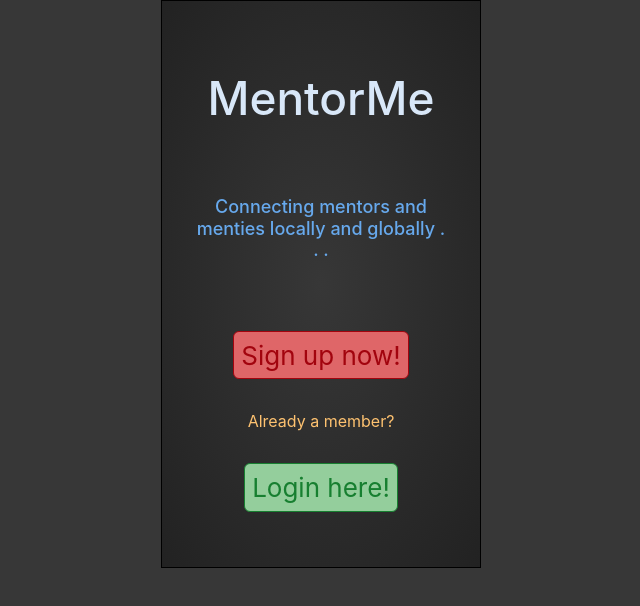
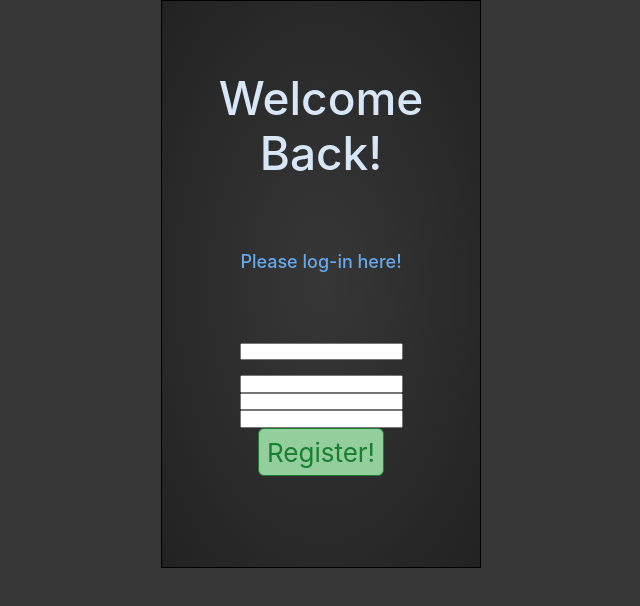
Before and after one commit to patrickly/MentorMe-FE, a React (Create React App) app in the folder mentor-me/: page /signup in a window 1280 px wide. Shown: the top 606 px of the page, without its empty margins (319-959 px from the left). Built offline with nearby package versions, Linux system fonts and the light colour scheme.

Commit message:
Pulling master

```diff
--- a/mentor-me/package.json
+++ b/mentor-me/package.json
@@ -23,7 +23,6 @@
     "redux-thunk": "^2.3.0"
   },
   "scripts": {
-
     "start": "react-scripts start",
     "build": "react-scripts build",
     "test": "react-scripts test",
--- a/mentor-me/src/App.js
+++ b/mentor-me/src/App.js
@@ -1,15 +1,29 @@
 import React from 'react';
 import './css/index.css';
+import LandingPage from './components/LandingPage/LandingPage';
 import Login from './components/Login/login';
-import LandingPage from './components/LandingPage/LandingPage'
-import Signup from './components/signup/signup'
+import Signup from './components/signup/signup';
+import { Route } from "react-router-dom";
 
 function App() {
   return (
     <div className="App">
-      <LandingPage />
+     {/* <LandingPage /> */}
       {/* <Login /> */}
       {/* <Signup /> */}
+     <Route
+      path='/'
+          exact
+          component={LandingPage}
+        />
+      <Route
+      path='/login'
+          component={Login}
+        />
+      <Route
+      path='/signup'
+          component={Signup}
+        />
     </div>
   );
 }
--- a/mentor-me/src/components/LandingPage/LandingPage.js
+++ b/mentor-me/src/components/LandingPage/LandingPage.js
@@ -1,11 +1,9 @@
 import React from 'react'
 import { Button } from 'reactstrap'
-import { BrowserRouter as Router, Route, Link } from "react-router-dom";
-import Login from '../Login/login';
+import { Link } from "react-router-dom";
 
 const LandingPage = () => {
     return (
-        <Router>
         <div className='landing-wrapper'>
 
             <h1>MentorMe</h1>
@@ -27,8 +25,7 @@ const LandingPage = () => {
             </div>
 
         </div>
-        <Route path="/login" component={Login} />
-        </Router>
+
     )
 }
 
--- a/mentor-me/src/components/signup/signup.js
+++ b/mentor-me/src/components/signup/signup.js
@@ -1,5 +1,6 @@
 import React from 'react'
-import { Button } from 'reactstrap'
+import { Button } from 'reactstrap';
+import { Link } from "react-router-dom";
 
 class Signup extends React.Component {
     render() {
@@ -24,7 +25,7 @@ class Signup extends React.Component {
                 </form>
 
                 <div className='login-btn'>
-                <Button>Register</Button>
+                <Link to="/signup"><Button>Register!</Button></Link>
             </div>
 
 
```
Also changed, not shown: 1 other file (tests, documents, lock files or other folders).
